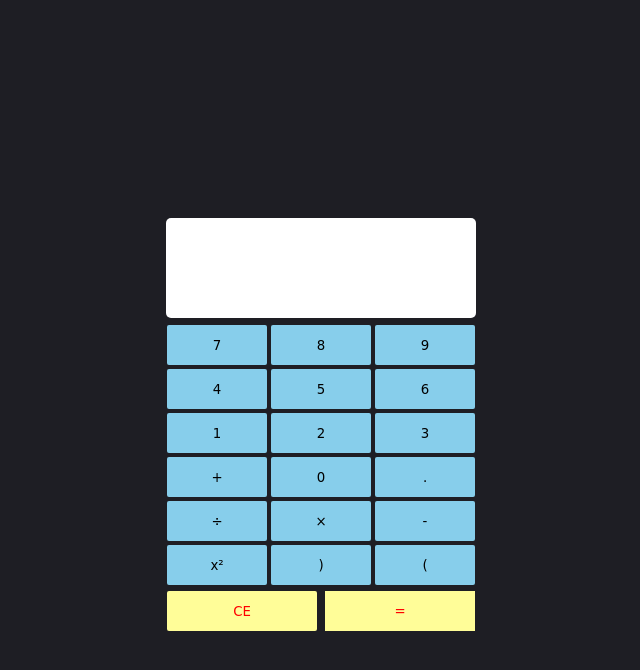
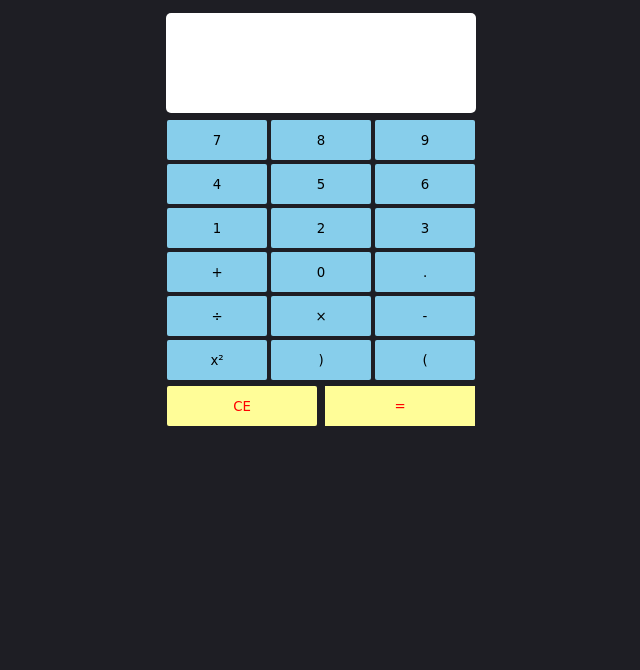
Before and after one commit to sauravk7077/javascript-calculator, a plain HTML site: page index.html in a window 1280 px wide. Shown: the whole page, without its empty margins (319-959 px from the left). Drawn offline with nearby package versions, Linux system fonts and the light colour scheme; a web font is replaced by a local one.

Commit message:
for other app

```diff
--- a/index.html
+++ b/index.html
@@ -5,7 +5,7 @@
     <meta name="viewport" content="width=device-width, initial-scale=1.0">
     <title>Calculator</title>
     <script src="https://code.jquery.com/jquery-3.5.1.js" integrity="sha256-QWo7LDvxbWT2tbbQ97B53yJnYU3WhH/C8ycbRAkjPDc=" crossorigin="anonymous"></script>
-    <script src="scripts/main.js"></script>
+    <script src="./scripts/main.js"></script>
     <link href="https://fonts.googleapis.com/css2?family=MuseoModerno&display=swap" rel="stylesheet">
     <link rel="stylesheet" href="styles/main.css">
 </head>
--- a/styles/main.css
+++ b/styles/main.css
@@ -4,11 +4,11 @@
 }
 body{
   background: #1E1E24;
+  overflow: hidden;
 }
 #calculator{
     display: flex;
     justify-content: center;
-    align-items: center;
 }
 
 .row{
@@ -17,7 +17,6 @@ body{
     flex-wrap: wrap;
     max-width: 350px;
     justify-content: center;
-    margin: auto;
     border-radius: 10px;
     flex-direction: row-reverse;
 }
```
